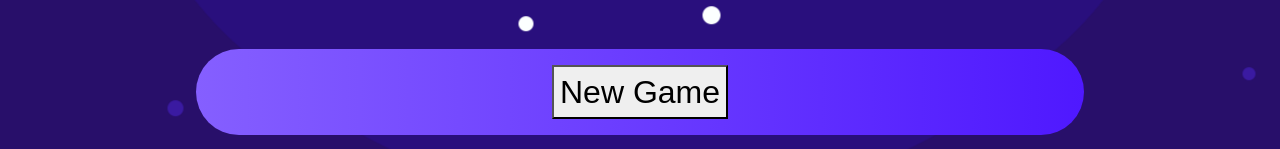
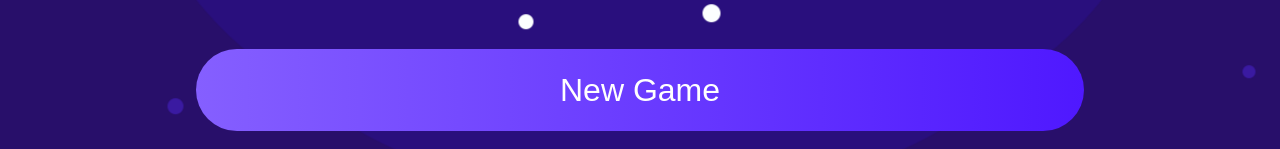
Before and after one commit to ravil-96/trivia-quack, a React app in the folder client/: page / in a window 1280 px wide. Shown: the part 994-1143 px from the top of the page. Built offline with nearby package versions, Linux system fonts and the light colour scheme; a web font is replaced by a local one.

Commit message:
override default button styles for new game button

```diff
--- a/client/src/layout/NewGame/index.js
+++ b/client/src/layout/NewGame/index.js
@@ -15,7 +15,7 @@ const NewGame = () => {
         }
     }
 
-    return <button onClick={createRoom}>New Game</button>
+    return <button onClick={createRoom} style={{backgroundColor: "transparent", borderStyle: "none", color: "white"}}>New Game</button>
 }
 
 export default NewGame;
```
